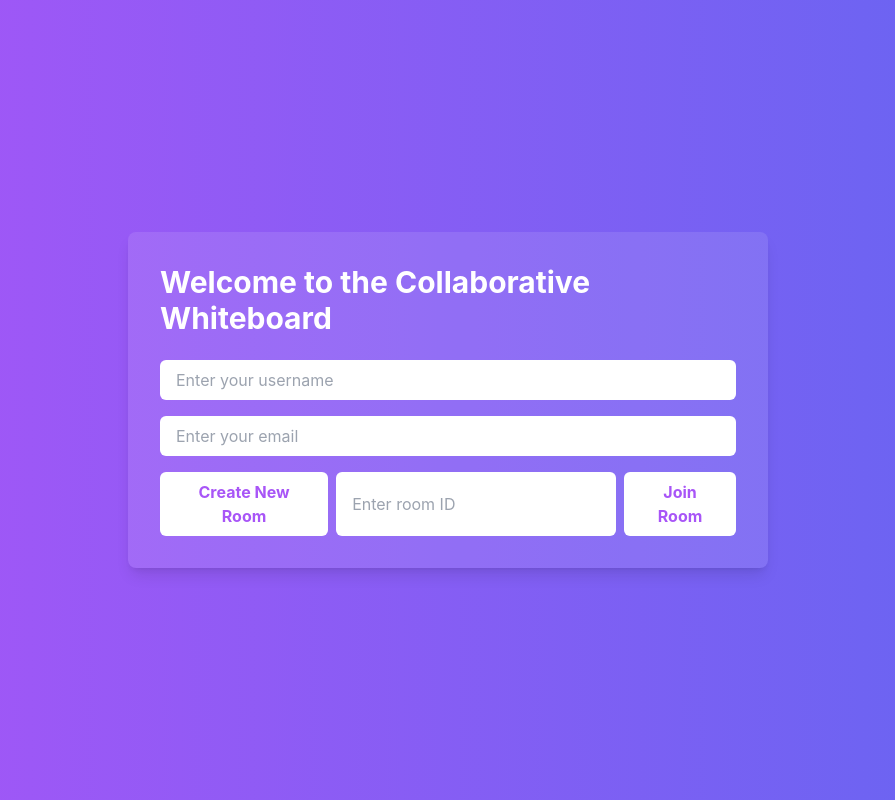
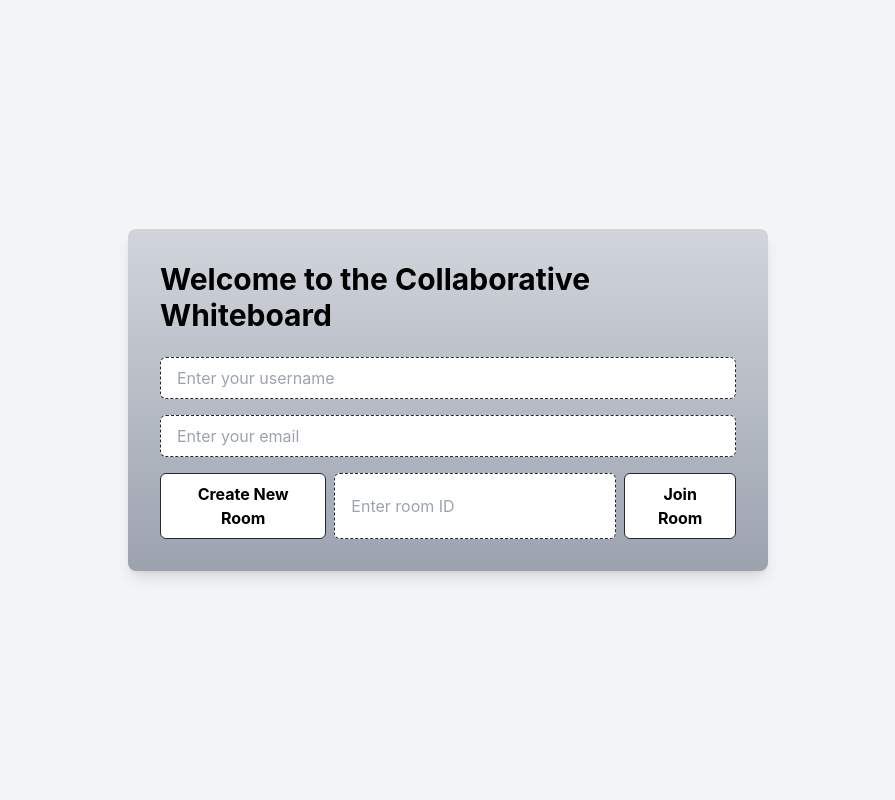
Before and after one commit to SohamX/Canva, a React (Create React App) app in the folder client/: page / in a window 1280 px wide. Shown: the whole page, without its empty margins (192-1087 px from the left). Built offline with nearby package versions, Linux system fonts and the light colour scheme.

Commit message:
changed css of landing page, app.js and whiteboard. Whiteboard is not completely visible

```diff
--- a/client/src/App.js
+++ b/client/src/App.js
@@ -34,8 +34,8 @@ const App = () => {
   const [email, setEmail]=useState('');
   return (
     <Router>
-      <div className="flex justify-center items-center min-h-screen bg-gradient-to-r from-purple-500 to-indigo-500">
-
+      <div className="flex justify-center items-center min-h-screen bg-gray-100">
+          {/* Replace bg-gradient-to-r from-purple-500 to-indigo-500 with bg-gray-100 */}
           <Routes>
             <Route path="/" element={<LandingPage setUsername={setUsername} username={username} setEmail={setEmail} email={email}/>} />
             <Route path="/room/:roomId" element={<Room setUsername={setUsername} username={username} setEmail={setEmail} email={email} />} />
--- a/client/src/components/Landing.js
+++ b/client/src/components/Landing.js
@@ -32,24 +32,24 @@ const LandingPage = ({setUsername,username,setEmail,email}) => {
   }, [username,email]);
 
   return (
-      <div className="bg-white bg-opacity-10 p-8 rounded-lg shadow-lg w-1/2">
-      <h1 className="text-3xl font-bold mb-6 text-white">Welcome to the Collaborative Whiteboard</h1>
+    <div className="bg-gradient-to-b from-gray-300 to-gray-400 bg-opacity-90 p-8 rounded-lg shadow-lg w-1/2">
+      <h1 className="text-3xl font-bold mb-6 text-black">Welcome to the Collaborative Whiteboard</h1>
       <input
         type="text"
         placeholder="Enter your username"
         value={username}
         onChange={(e) => setUsername(e.target.value.trim())}
-        className="px-4 py-2 rounded-md mb-4 w-full"
+        className="px-4 py-2 rounded-md mb-4 w-full border border-dashed border-gray-800"
       />
       <input
         type="text"
         placeholder="Enter your email"
         value={email}
         onChange={(e) => setEmail(e.target.value.trim())}
-        className="px-4 py-2 rounded-md mb-4 w-full"
+        className="px-4 py-2 rounded-md mb-4 w-full border border-dashed border-gray-800"
       />
       <div className="flex justify-center">
-        <button onClick={handleCreateRoom} className="bg-white text-purple-500 font-bold py-2 px-4 rounded-md mr-2">
+        <button onClick={handleCreateRoom} className="bg-white text-black-500 font-bold py-2 px-4 rounded-md mr-2 border border-gray-800">
           Create New Room
         </button>
         <input
@@ -57,9 +57,9 @@ const LandingPage = ({setUsername,username,setEmail,email}) => {
           placeholder="Enter room ID"
           value={roomId}
           onChange={(e) => setRoomId(e.target.value.trim())}
-          className="px-4 py-2 rounded-md mr-2"
+          className="px-4 py-2 rounded-md mr-2 border border-dashed border-gray-800"
         />
-        <button onClick={handleJoinRoom} className="bg-white text-purple-500 font-bold py-2 px-4 rounded-md">
+        <button onClick={handleJoinRoom} className="bg-white text-black-500 font-bold py-2 px-4 rounded-md border border-gray-800">
           Join Room
         </button>
       </div>
--- a/client/src/components/Whiteboard.js
+++ b/client/src/components/Whiteboard.js
@@ -3,9 +3,10 @@ import 'reactflow/dist/style.css';
 
 const Whiteboard = ()=> {
     return(
-        <div className="h-100%">
+        <div className="fixed top-0 left-0 h-[100vh] w-[100vw]">
             <ReactFlow>
-            < Background/>
+            < Background color="black" variant="dots"/>
+
             </ReactFlow>
         </div>
     )
```
